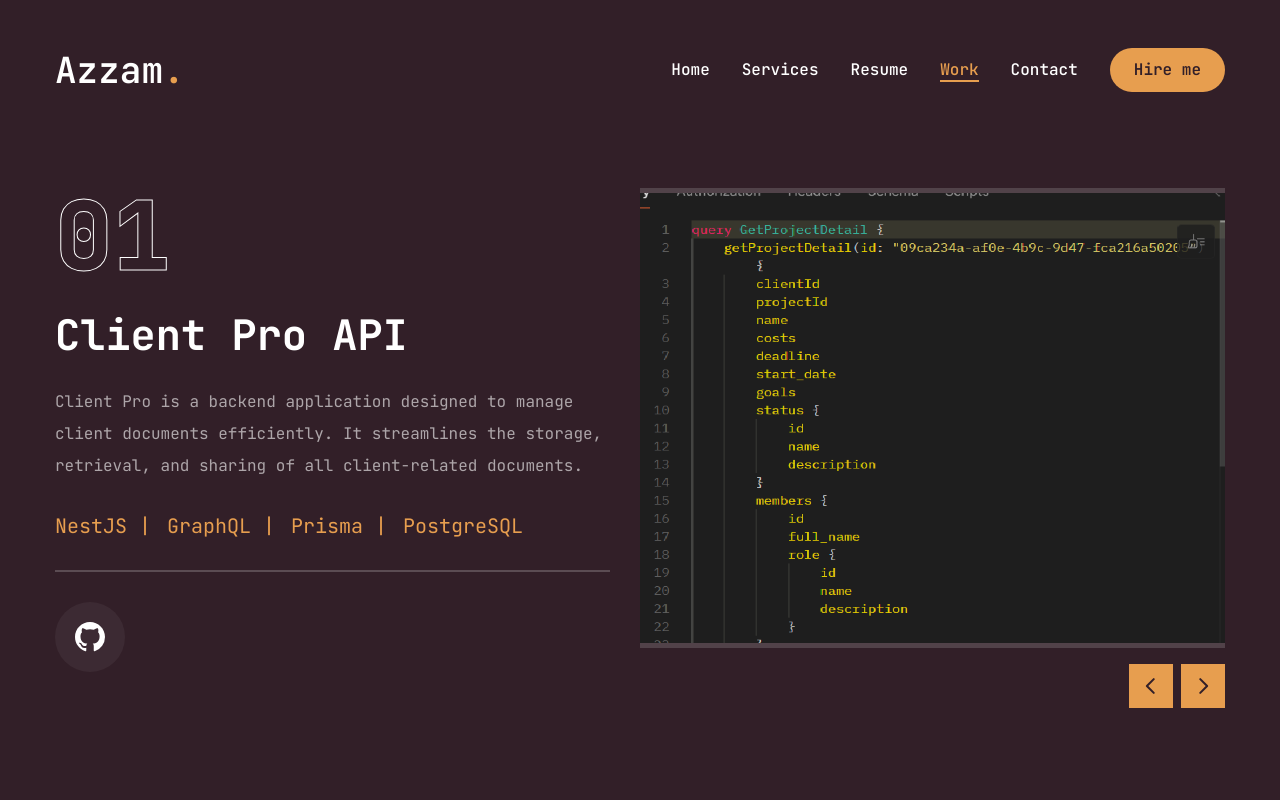
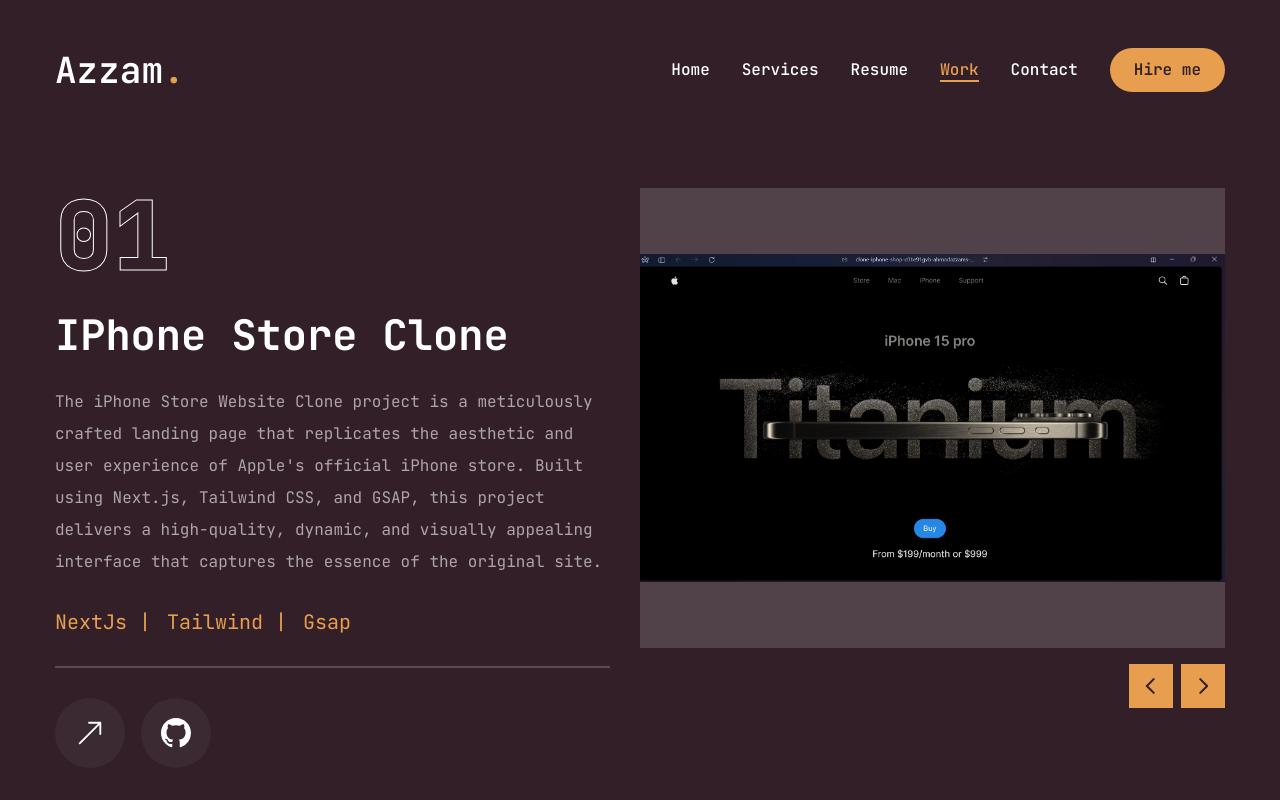
Before and after one commit to ahmad-azzam/profile, a Next.js app: page /work in a window 1280 px wide. Built offline with nearby package versions, Linux system fonts and the light colour scheme.

Commit message:
update content

```diff
--- a/src/app/contact/page.tsx
+++ b/src/app/contact/page.tsx
@@ -42,7 +42,7 @@
                 <Input type="phone" placeholder="Phone number" />
               </div>
 
-              <Select>
+              {/* <Select>
                 <SelectTrigger className="w-full">
                   <SelectValue placeholder="Select a service" />
                 </SelectTrigger>
@@ -53,7 +53,7 @@
                     <SelectItem value="mobile">Mobile Development</SelectItem>
                   </SelectGroup>
                 </SelectContent>
-              </Select>
+              </Select> */}
 
               <Textarea
                 className="h-[200px]"
--- a/src/app/work/page.tsx
+++ b/src/app/work/page.tsx
@@ -2,10 +2,8 @@
 
 import React from "react";
 import { motion } from "framer-motion";
-import { Swiper, SwiperSlide, useSwiper } from "swiper/react";
+import { Swiper, SwiperSlide } from "swiper/react";
 import { BsArrowUpRight, BsGithub } from "react-icons/bs";
-import { PiCaretLeftBold, PiCaretRightBold } from "react-icons/pi";
-
 import "swiper/css";
 import { TProjectItem } from "@/lib/types";
 import { PROJECT_LIST } from "@/lib/constant";
@@ -18,10 +16,10 @@
 } from "@/components/ui/tooltip";
 import type { Swiper as TSwiper } from "swiper/types";
 import Image from "next/image";
+import { ButtonSlide } from "@/components/section/work";
 
 const Work: React.FC = () => {
   const [project, setProject] = React.useState<TProjectItem>(PROJECT_LIST[0]);
-  const swiperAction = useSwiper();
 
   const handleSlideChange = (swiper: TSwiper) => {
     const currentIndex = swiper.activeIndex;
@@ -63,7 +61,8 @@
               <div className="border border-white/20" />
 
               <div className="flex items-center gap-4">
-                {/* <Link href={project.live}>
+                {project.live && (
+                  <Link href={project.live} target="_blank">
                     <TooltipProvider delayDuration={100}>
                       <Tooltip>
                         <TooltipTrigger className="w-[70px] h-[70px] rounded-full bg-white/5 flex justify-center items-center group ">
@@ -74,8 +73,9 @@
                         </TooltipContent>
                       </Tooltip>
                     </TooltipProvider>
-                </Link> */}
-                <Link href={project.github}>
+                  </Link>
+                )}
+                <Link href={project.github} target="_blank">
                   <TooltipProvider delayDuration={100}>
                     <Tooltip>
                       <TooltipTrigger className="w-[70px] h-[70px] rounded-full bg-white/5 flex justify-center items-center group ">
@@ -113,20 +113,7 @@
                 </SwiperSlide>
               ))}
 
-              <div className="flex gap-2 absolute right-0 bottom-[calc(50%_-_22px)] xl:bottom-0 z-20 w-full justify-between xl:w-max xl:justify-normal">
-                <button
-                  className="bg-accent hover:bg-accent-hover text-primary text-[22px] w-[44px] h-[44px] flex justify-center items-center transition-all"
-                  onClick={() => swiperAction.slidePrev()}
-                >
-                  <PiCaretLeftBold />
-                </button>
-                <button
-                  className="bg-accent hover:bg-accent-hover text-primary text-[22px] w-[44px] h-[44px] flex justify-center items-center transition-all"
-                  onClick={() => swiperAction.slideNext()}
-                >
-                  <PiCaretRightBold />
-                </button>
-              </div>
+              <ButtonSlide />
             </Swiper>
           </div>
         </div>
--- a/src/components/layout/header/menu-item/index.tsx
+++ b/src/components/layout/header/menu-item/index.tsx
@@ -9,7 +9,7 @@
   menu: TMenuItem;
 };
 
-const MenuItem: React.FC<MenuItemProps> = ({ className, menu }) => {
+const MenuItem: React.FC<MenuItemProps> = ({ className, menu, ...props }) => {
   const pathname = usePathname();
 
   return (
@@ -20,6 +20,7 @@
         pathname === menu.path && "text-accent border-b-2 border-accent",
         className
       )}
+      {...props}
     >
       {menu.name}
     </Link>
--- a/src/components/layout/header/navbar-mobile/index.tsx
+++ b/src/components/layout/header/navbar-mobile/index.tsx
@@ -1,6 +1,11 @@
 "use client";
 
-import { Sheet, SheetContent, SheetTrigger } from "@/components/ui/sheet";
+import {
+  Sheet,
+  SheetClose,
+  SheetContent,
+  SheetTrigger,
+} from "@/components/ui/sheet";
 import React from "react";
 import { CiMenuFries } from "react-icons/ci";
 import Logo from "../logo";
@@ -21,9 +26,9 @@
 
         <nav className="flex flex-col justify-center items-center gap-8">
           {MENU_LIST.map((menu, index) => (
-            <div key={`${index}__navbar__mobile`}>
+            <SheetClose asChild key={`${index}__navbar__mobile`}>
               <MenuItem menu={menu} />
-            </div>
+            </SheetClose>
           ))}
         </nav>
       </SheetContent>
--- /dev/null
+++ b/src/components/section/work/button-slide/index.tsx
@@ -0,0 +1,28 @@
+"use client";
+
+import React from "react";
+import { PiCaretLeftBold, PiCaretRightBold } from "react-icons/pi";
+import { useSwiper } from "swiper/react";
+
+const ButtonSlide: React.FC = () => {
+  const swiperAction = useSwiper();
+
+  return (
+    <div className="flex gap-2 absolute right-0 bottom-[calc(50%_-_22px)] xl:bottom-0 z-20 w-full justify-between xl:w-max xl:justify-normal">
+      <button
+        className="bg-accent hover:bg-accent-hover text-primary text-[22px] w-[44px] h-[44px] flex justify-center items-center transition-all"
+        onClick={() => swiperAction.slidePrev()}
+      >
+        <PiCaretLeftBold />
+      </button>
+      <button
+        className="bg-accent hover:bg-accent-hover text-primary text-[22px] w-[44px] h-[44px] flex justify-center items-center transition-all"
+        onClick={() => swiperAction.slideNext()}
+      >
+        <PiCaretRightBold />
+      </button>
+    </div>
+  );
+};
+
+export default ButtonSlide;
--- /dev/null
+++ b/src/components/section/work/index.ts
@@ -0,0 +1 @@
+export { default as ButtonSlide } from "./button-slide";
--- a/src/lib/constant/project-list.constant.ts
+++ b/src/lib/constant/project-list.constant.ts
@@ -3,6 +3,17 @@
 const PROJECT_LIST: TProjectItem[] = [
   {
     num: "01",
+    category: "Frontend",
+    description:
+      "The iPhone Store Website Clone project is a meticulously crafted landing page that replicates the aesthetic and user experience of Apple's official iPhone store. Built using Next.js, Tailwind CSS, and GSAP, this project delivers a high-quality, dynamic, and visually appealing interface that captures the essence of the original site.",
+    github: "https://github.com/ahmad-azzam/clone-iphone-shop",
+    image: "/assets/image/iPhone-clone.png",
+    live: "https://clone-iphone-shop-c01e91gvb-ahmadazzams-projects.vercel.app/",
+    stack: [{ name: "NextJs" }, { name: "Tailwind" }, { name: "Gsap" }],
+    title: "iPhone Store Clone",
+  },
+  {
+    num: "02",
     category: "Backend",
     description:
       "Client Pro is a backend application designed to manage client documents efficiently. It streamlines the storage, retrieval, and sharing of all client-related documents.",
```
Also changed, not shown: public/assets/image/iPhone-clone.png (added). Lines whose indentation alone changed are shown as unchanged.
